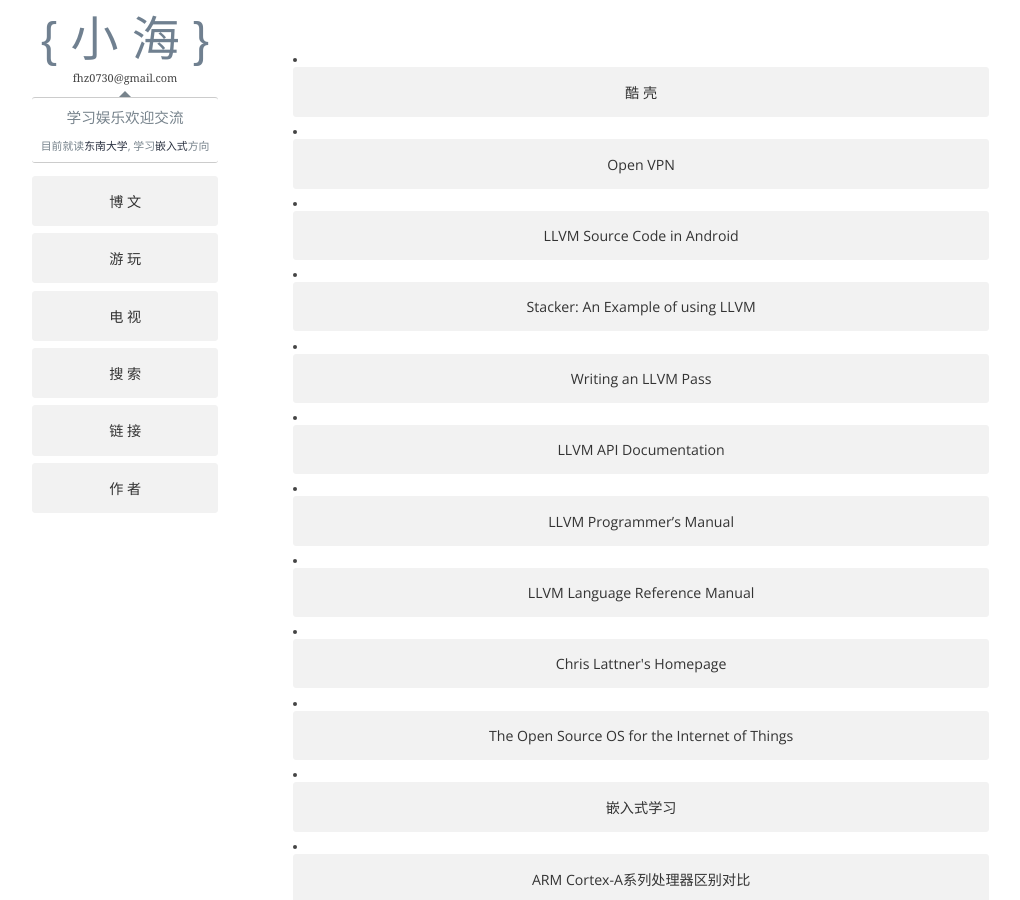
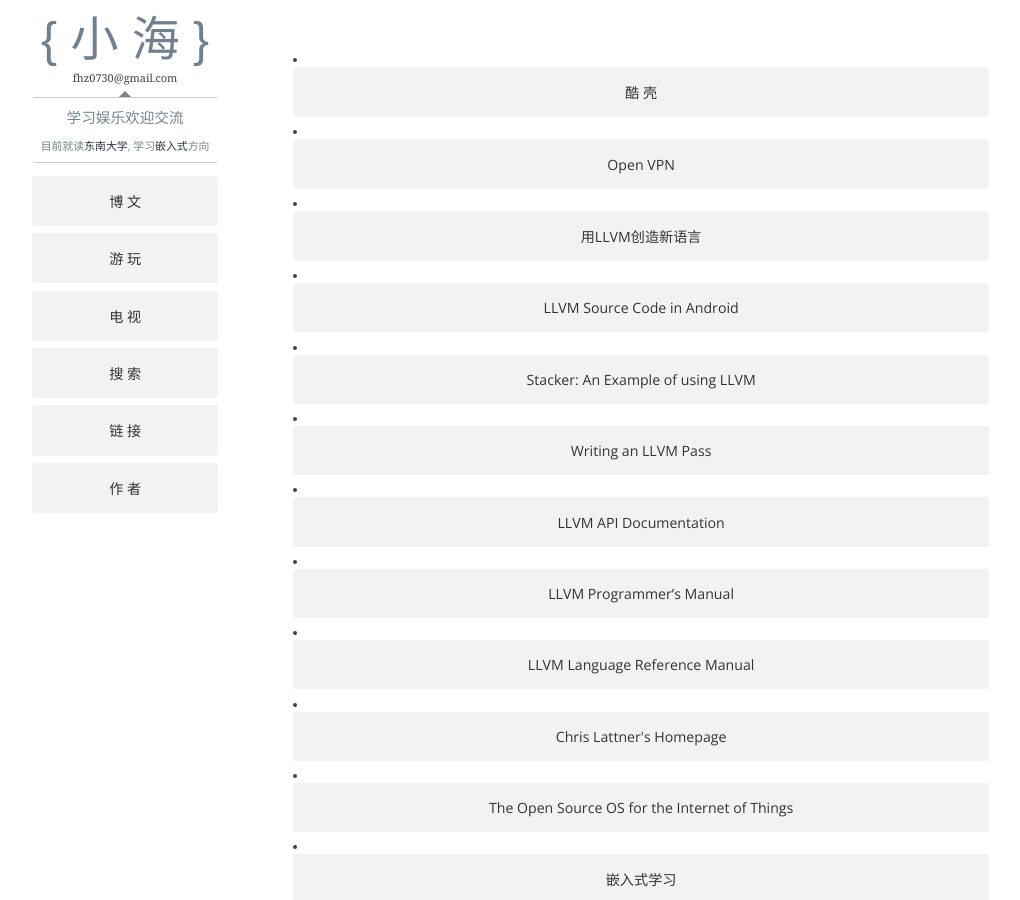
Before and after one commit to hansen0730/hansen0730.github.com, a Jekyll site: the page built from link.html, in a window 1280 px wide and 900 px high. Shown: the whole window, without its empty margins (123-1143 px from the left). Built offline with Jekyll 4.4.1, drawn with Linux system fonts in a browser that asks for light colours; nearby versions of some CDN libraries; Markdown is read by kramdown in place of the engine named in the settings; comment, search, counter and statistics services are not loaded.

Commit message:
Update link.html

```diff
--- a/link.html
+++ b/link.html
@@ -20,6 +20,9 @@ Tags
 
     <li id="llvm"><a href="http://my.oschina.net/guol/blog/39924"
         class="bttn">Open VPN</a></li>
+
+    <li id="llvm"><a href="http://llvm-tutorial-cn.readthedocs.org/en/latest/"
+        class="bttn">用LLVM创造新语言</a></li>
 
     <li id="llvm"><a href="http://androidxref.com/4.2.2_r1/xref/external/llvm/"
         class="bttn">LLVM Source Code in Android</a></li>
```
